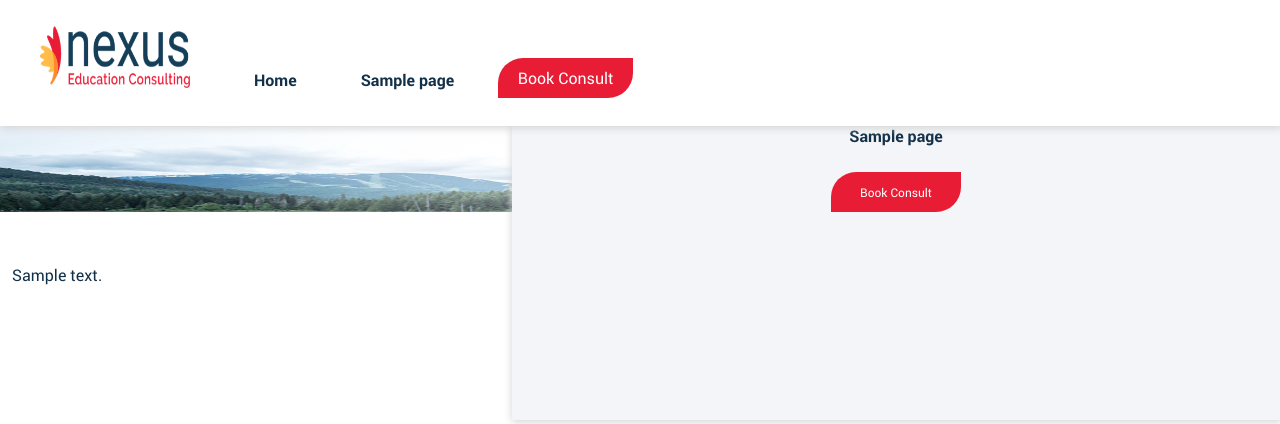
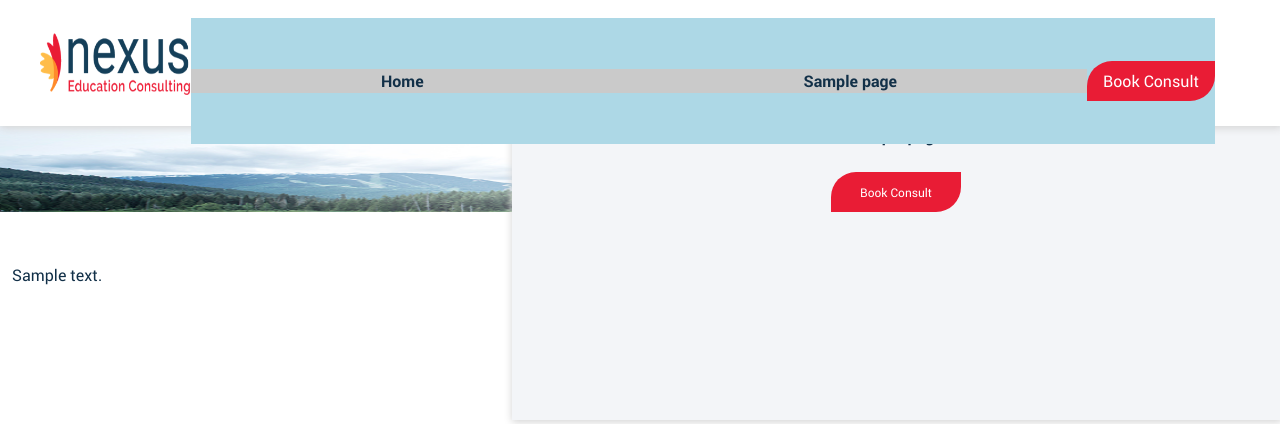
Before and after one commit to JordPlamondon/nexus-fall-2017, a WordPress theme: template themes/nexus/home.php in a window 1280 px wide. Shown: the top 424 px of the page. Run offline with PHP 8.4 and a stand-in for WordPress, Linux system fonts and the light colour scheme; the site name, menu and one post (Sample post) are stand-ins, and other content is empty; some libraries are stand-ins or nearby versions.

Commit message:
reprogrammed header to flex

```diff
--- a/themes/nexus/sass/_header.scss
+++ b/themes/nexus/sass/_header.scss
@@ -4,13 +4,15 @@
     height: 65px;
     min-width: 325px;
     display: flex;
-    justify-content: space-between;
+    justify-content: flex-start;
+    align-items: center;
     position: fixed;
     z-index: 3;
     top: 0px;
       @media #{$tablet} {
         height: 126px;
       }
+
 // Nav logo
     .header-logo {
       height: 32px;
@@ -20,10 +22,10 @@
       background-size: 100% 100%;
       z-index: 10;
         @media #{$tablet} {
-          height: 62px;
-          width: 151px;
+          min-height: 62px;
+          min-width: 151px;
           margin-left: 40px;
-          margin-top: 26px;
+
           background-image: url("../../assets/images/nexus_logo_mobile@3x.png");
           background-size: 100% 100%;
       }
@@ -95,18 +97,25 @@
   .full-screen-links {
     display: none;
     @media #{$tablet} {
+      height: 126px;
       width: 80vw;
-      height: 80px;
+      background-color: lightblue;
       margin-top: 36px;
       display: flex;
-      overflow: hidden;
-      position: absolute;
-      left: 190px;
+      align-items: center;
+      justify-content: center;
+        ul {
+          display: flex;
+          align-items: stretch; /* Default */
+          justify-content: center;
+          width: 70vw;
+          background: #cacaca;
+          margin: 0;
+          padding: 0;
+        }
         li {
-        margin: 32px 0 0 5vw;
-        position: relative;
-        display: inline-block;
-        float: none;
+          align-items: stretch;
+        margin: 0 auto;
         }
         a {
           font-family: $font__main;
@@ -114,9 +123,6 @@
           text-decoration: none;
         }
       .consult {
-        position: relative;
-        top: 22px;
-        left: 44px;
         width: 135px;
         height: 40px;
         font-size: 16px;
--- a/themes/nexus/style.css
+++ b/themes/nexus/style.css
@@ -2035,9 +2035,12 @@ nav.main-navigation {
   display: -webkit-box;
   display: -ms-flexbox;
   display: flex;
-  -webkit-box-pack: justify;
-      -ms-flex-pack: justify;
-          justify-content: space-between;
+  -webkit-box-pack: start;
+      -ms-flex-pack: start;
+          justify-content: flex-start;
+  -webkit-box-align: center;
+      -ms-flex-align: center;
+          align-items: center;
   position: fixed;
   z-index: 3;
   top: 0px; }
@@ -2053,10 +2056,9 @@ nav.main-navigation {
     z-index: 10; }
     @media all and (min-width: 750px) {
       nav.main-navigation .header-logo {
-        height: 62px;
-        width: 151px;
+        min-height: 62px;
+        min-width: 151px;
         margin-left: 40px;
-        margin-top: 26px;
         background-image: url("../../assets/images/nexus_logo_mobile@3x.png");
         background-size: 100% 100%; } }
   nav.main-navigation .menu-toggle {
@@ -2128,28 +2130,44 @@ nav.main-navigation:hover {
   display: none; }
   @media all and (min-width: 750px) {
     .full-screen-links {
+      height: 126px;
       width: 80vw;
-      height: 80px;
+      background-color: lightblue;
       margin-top: 36px;
       display: -webkit-box;
       display: -ms-flexbox;
       display: flex;
-      overflow: hidden;
-      position: absolute;
-      left: 190px; }
+      -webkit-box-align: center;
+          -ms-flex-align: center;
+              align-items: center;
+      -webkit-box-pack: center;
+          -ms-flex-pack: center;
+              justify-content: center; }
+      .full-screen-links ul {
+        display: -webkit-box;
+        display: -ms-flexbox;
+        display: flex;
+        -webkit-box-align: stretch;
+            -ms-flex-align: stretch;
+                align-items: stretch;
+        /* Default */
+        -webkit-box-pack: center;
+            -ms-flex-pack: center;
+                justify-content: center;
+        width: 70vw;
+        background: #cacaca;
+        margin: 0;
+        padding: 0; }
       .full-screen-links li {
-        margin: 32px 0 0 5vw;
-        position: relative;
-        display: inline-block;
-        float: none; }
+        -webkit-box-align: stretch;
+            -ms-flex-align: stretch;
+                align-items: stretch;
+        margin: 0 auto; }
       .full-screen-links a {
         font-family: "Roboto", Arial, Helvetica, sans-serif;
         font-weight: bold;
         text-decoration: none; }
       .full-screen-links .consult {
-        position: relative;
-        top: 22px;
-        left: 44px;
         width: 135px;
         height: 40px;
         font-size: 16px;
```
Lines whose indentation alone changed are shown as unchanged.
